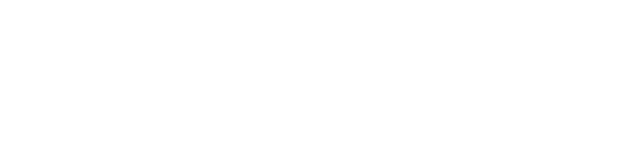
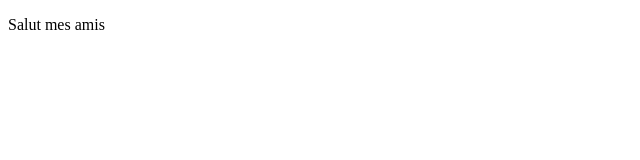
Before and after one commit to LuisCPineda/Labo3, a plain HTML site: page index.html in a window 1280 px wide. Shown: the whole page, without its empty margins (0-640 px from the left). Drawn offline with Linux system fonts and the light colour scheme.

Commit message:
Ajoute de ligne dans le paragraphe

```diff
--- a/index.html
+++ b/index.html
@@ -7,6 +7,6 @@
     <title>Document</title>
 </head>
 <body>
-
+    <p>Salut mes amis </p>
 </body>
 </html>
```
